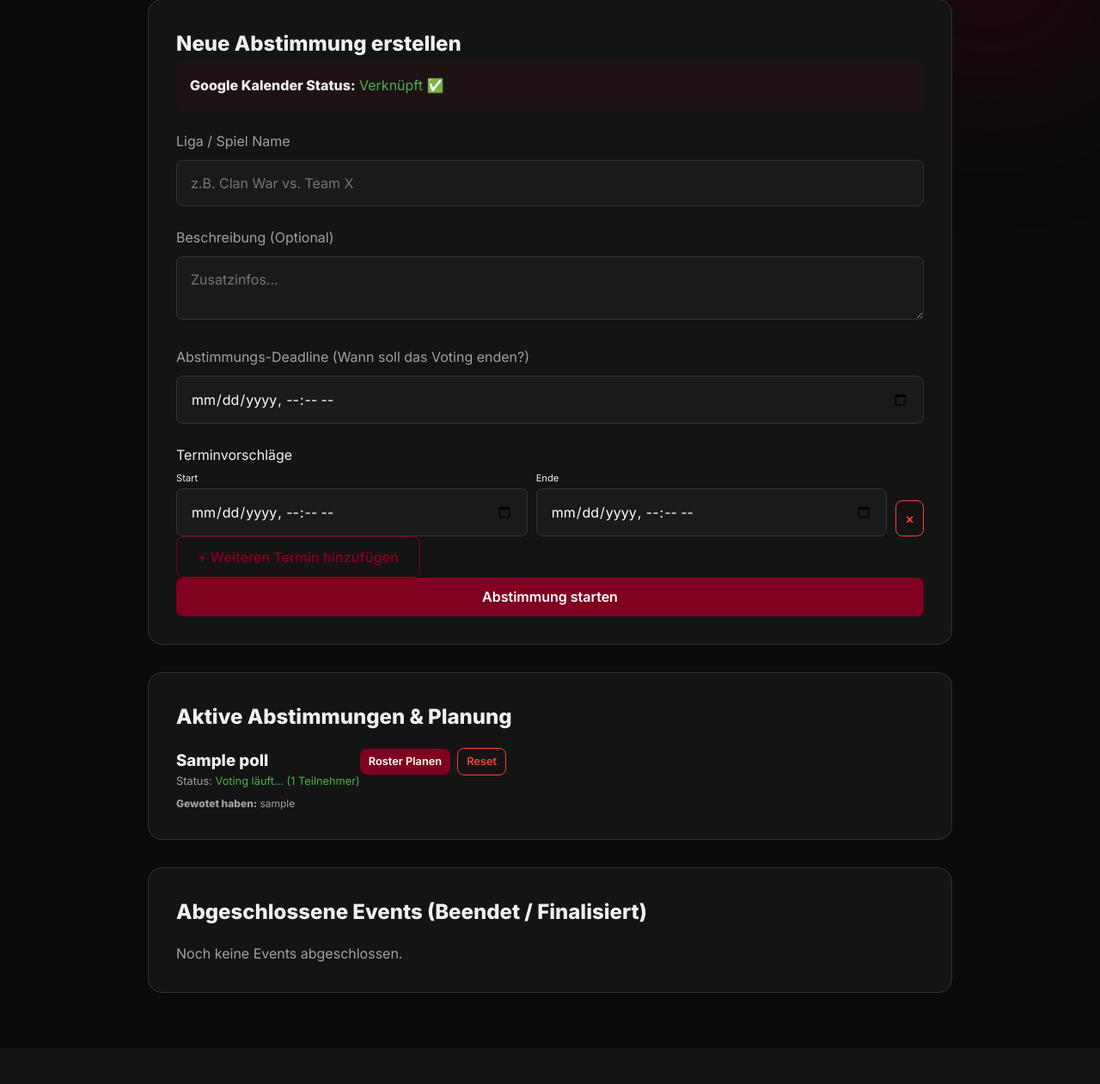
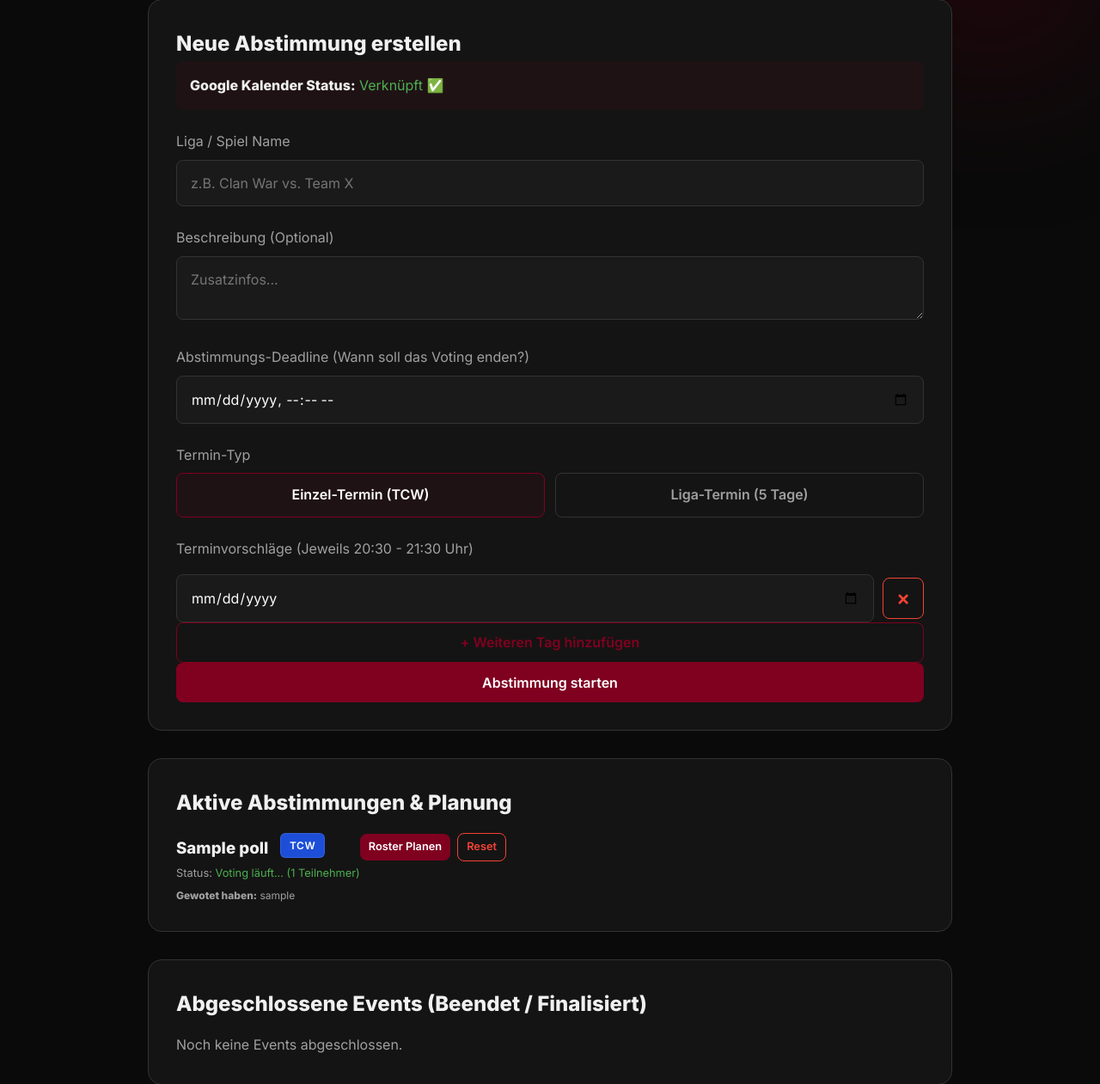
Before and after one commit to kruemmel2704/TerminPlanungDS, a Flask app: page /admin in a window 1280 px wide. Shown: the part 120-1381 px from the top of the page at 86% size. Before the commit the page ends 1275 px from the top, so only its background shows below. Run offline with Flask 3, Linux system fonts and the light colour scheme; a user stored in the database is signed in; tables that the repository leaves empty hold one stand-in row (values such as "Sample post").

Commit message:
feat: split appointment creation into Liga (5 days) and Einzel (TCW)

```diff
--- a/website/models.py
+++ b/website/models.py
@@ -21,6 +21,7 @@ class Poll(db.Model):
     deadline = db.Column(db.DateTime)
     is_active = db.Column(db.Boolean, default=True)
     status = db.Column(db.String(50), default='voting') # voting, pending, finalized
+    poll_type = db.Column(db.String(50), default='single') # single (TCW), liga
     winner_option_id = db.Column(db.Integer, db.ForeignKey('option.id'), nullable=True)
 
     # Roster Fields
--- a/website/routes.py
+++ b/website/routes.py
@@ -4,7 +4,7 @@ from .models import Poll, Option, Vote, User
 from . import db
 from .calendar_utils import create_league_calendar, add_event_to_calendar
 from .whatsapp import wa_client
-from datetime import datetime
+from datetime import datetime, timedelta
 
 routes = Blueprint('routes', __name__)
 
@@ -22,30 +22,49 @@ def admin_dashboard():
         return redirect(url_for('routes.home'))
 
     if request.method == 'POST':
+        poll_type = request.form.get('poll_type', 'single')
         title = request.form.get('title')
         description = request.form.get('description')
         deadline_str = request.form.get('deadline')
-        option_starts = request.form.getlist('option_start')
-        option_ends = request.form.getlist('option_end')
 
-        # Check if at least one option is fully filled
-        valid_options = any(s and e for s, e in zip(option_starts, option_ends))
+        parsed_options = []
 
-        if not title or not deadline_str or not valid_options:
-            flash('Bitte gib einen Titel, eine Deadline und mindestens einen vollständigen Terminvorschlag an!', category='error')
+        if poll_type == 'liga':
+            liga_start_date_str = request.form.get('liga_start_date')
+            if liga_start_date_str:
+                try:
+                    start_date = datetime.strptime(liga_start_date_str, '%Y-%m-%d')
+                    for i in range(5):
+                        day = start_date + timedelta(days=i)
+                        s_dt = day.replace(hour=20, minute=30, second=0, microsecond=0)
+                        e_dt = day.replace(hour=21, minute=30, second=0, microsecond=0)
+                        parsed_options.append((s_dt, e_dt))
+                except ValueError:
+                    pass
+        else: # single / tcw
+            single_dates = request.form.getlist('single_date')
+            for d_str in single_dates:
+                if d_str:
+                    try:
+                        day = datetime.strptime(d_str, '%Y-%m-%d')
+                        s_dt = day.replace(hour=20, minute=30, second=0, microsecond=0)
+                        e_dt = day.replace(hour=21, minute=30, second=0, microsecond=0)
+                        parsed_options.append((s_dt, e_dt))
+                    except ValueError:
+                        pass
+
+        if not title or not deadline_str or not parsed_options:
+            flash('Bitte gib einen Titel, eine Deadline und mindestens einen gültigen Terminvorschlag an!', category='error')
         else:
             try:
                 deadline = datetime.strptime(deadline_str, '%Y-%m-%dT%H:%M')
-                new_poll = Poll(title=title, description=description, deadline=deadline)
+                new_poll = Poll(title=title, description=description, deadline=deadline, poll_type=poll_type)
                 db.session.add(new_poll)
                 db.session.flush()
 
-                for start, end in zip(option_starts, option_ends):
-                    if start and end:
-                        s_dt = datetime.strptime(start, '%Y-%m-%dT%H:%M')
-                        e_dt = datetime.strptime(end, '%Y-%m-%dT%H:%M')
-                        new_opt = Option(poll_id=new_poll.id, start_time=s_dt, end_time=e_dt)
-                        db.session.add(new_opt)
+                for s_dt, e_dt in parsed_options:
+                    new_opt = Option(poll_id=new_poll.id, start_time=s_dt, end_time=e_dt)
+                    db.session.add(new_opt)
 
                 db.session.commit()
 
--- a/website/static/css/style.css
+++ b/website/static/css/style.css
@@ -149,6 +149,7 @@ nav {
 input[type="text"],
 input[type="email"],
 input[type="datetime-local"],
+input[type="date"],
 textarea {
     width: 100%;
     padding: 1rem;
@@ -249,3 +250,59 @@ input:focus, textarea:focus {
 .text-center { text-align: center; }
 .mb-2 { margin-bottom: 2rem; }
 .mt-1 { margin-top: 1rem; }
+
+/* Badges */
+.badge {
+    display: inline-block;
+    padding: 0.25rem 0.6rem;
+    border-radius: 6px;
+    font-size: 0.75rem;
+    font-weight: 600;
+    text-transform: uppercase;
+    letter-spacing: 0.5px;
+    margin-bottom: 0.5rem;
+}
+
+.badge-liga {
+    background-color: var(--primary-color);
+    color: white;
+    border: 1px solid rgba(255, 255, 255, 0.1);
+}
+
+.badge-tcw {
+    background-color: #1d4ed8;
+    color: white;
+    border: 1px solid rgba(255, 255, 255, 0.1);
+}
+
+/* Type Selector */
+.type-selector {
+    display: flex;
+    gap: 0.75rem;
+    margin-bottom: 1.5rem;
+}
+
+.type-btn {
+    flex: 1;
+    text-align: center;
+    padding: 0.75rem 1rem;
+    background: #141414;
+    border: 1px solid var(--border-color);
+    border-radius: 8px;
+    color: var(--text-muted);
+    font-weight: 600;
+    cursor: pointer;
+    transition: all 0.3s;
+    user-select: none;
+}
+
+.type-btn.active {
+    background: var(--glass-bg);
+    border-color: var(--primary-color);
+    color: white;
+}
+
+.type-btn:hover:not(.active) {
+    border-color: var(--primary-color);
+    color: var(--text-color);
+}
--- a/website/templates/admin.html
+++ b/website/templates/admin.html
@@ -29,22 +29,36 @@
                     <input type="datetime-local" id="deadline" name="deadline" value="{{ request.form.get('deadline', '') }}" required>
                 </div>
 
-                <div id="options-container">
-                    <label>Terminvorschläge</label>
-                    <div class="option-entry mb-1" style="display: flex; gap: 10px; align-items: flex-end;">
-                        <div style="flex: 2">
-                            <label style="font-size: 0.7rem;">Start</label>
-                            <input type="datetime-local" name="option_start" required>
-                        </div>
-                        <div style="flex: 2">
-                            <label style="font-size: 0.7rem;">Ende</label>
-                            <input type="datetime-local" name="option_end" required>
-                        </div>
-                        <button type="button" class="btn btn-outline remove-option" style="padding: 10px; color: #f44336; border-color: #f44336;">&times;</button>
+                <input type="hidden" id="poll_type" name="poll_type" value="single">
+                <div class="form-group">
+                    <label>Termin-Typ</label>
+                    <div class="type-selector">
+                        <div class="type-btn active" id="btn-single" onclick="setPollType('single')">Einzel-Termin (TCW)</div>
+                        <div class="type-btn" id="btn-liga" onclick="setPollType('liga')">Liga-Termin (5 Tage)</div>
                     </div>
                 </div>
 
-                <button type="button" id="add-option" class="btn btn-outline mb-1">+ Weiteren Termin hinzufügen</button>
+                <!-- Einzel-Termin (TCW) Sektion -->
+                <div id="section-single" class="type-section">
+                    <label style="margin-bottom: 0.5rem; display: block; color: var(--text-muted);">Terminvorschläge (Jeweils 20:30 - 21:30 Uhr)</label>
+                    <div id="single-options-container" class="mt-1">
+                        <div class="option-entry mb-1" style="display: flex; gap: 10px; align-items: center;">
+                            <div style="flex: 1">
+                                <input type="date" name="single_date" required>
+                            </div>
+                            <button type="button" class="btn btn-outline remove-option" style="padding: 10px; height: 48px; width: 48px; display: flex; align-items: center; justify-content: center; color: #f44336; border-color: #f44336; font-size: 1.5rem;">&times;</button>
+                        </div>
+                    </div>
+                    <button type="button" id="add-single-option" class="btn btn-outline mb-1" style="width: 100%;">+ Weiteren Tag hinzufügen</button>
+                </div>
+
+                <!-- Liga-Termin Sektion -->
+                <div id="section-liga" class="type-section" style="display: none;">
+                    <div class="form-group">
+                        <label for="liga_start_date">Startdatum (Erstellt 5 aufeinanderfolgende Tage jeweils 20:30 - 21:30 Uhr)</label>
+                        <input type="date" id="liga_start_date" name="liga_start_date">
+                    </div>
+                </div>
                 <button type="submit" class="btn btn-primary" style="width: 100%;">Abstimmung starten</button>
             </form>
         </div>
@@ -58,7 +72,14 @@
                 <div class="poll-card">
                     <div style="display: flex; justify-content: space-between; align-items: flex-start;">
                         <div>
-                            <h3>{{ poll.title }}</h3>
+                            <h3>
+                                {{ poll.title }}
+                                {% if poll.poll_type == 'liga' %}
+                                    <span class="badge badge-liga" style="margin-left: 10px; vertical-align: middle;">Liga</span>
+                                {% else %}
+                                    <span class="badge badge-tcw" style="margin-left: 10px; vertical-align: middle;">TCW</span>
+                                {% endif %}
+                            </h3>
                             <p style="font-size: 0.8rem; color: var(--text-muted); margin-bottom: 5px;">
                                 Status: <span style="color: #4caf50;">Voting läuft... ({{ poll.unique_voter_count }} Teilnehmer)</span>
                             </p>
@@ -95,7 +116,14 @@
                 <div class="poll-card" style="border-left: 4px solid {% if poll.status == 'pending' %}#ff9800{% else %}var(--primary){% endif %};">
                     <div style="display: flex; justify-content: space-between; align-items: flex-start;">
                         <div>
-                            <h3>{{ poll.title }}</h3>
+                            <h3>
+                                {{ poll.title }}
+                                {% if poll.poll_type == 'liga' %}
+                                    <span class="badge badge-liga" style="margin-left: 10px; vertical-align: middle;">Liga</span>
+                                {% else %}
+                                    <span class="badge badge-tcw" style="margin-left: 10px; vertical-align: middle;">TCW</span>
+                                {% endif %}
+                            </h3>
                             {% if poll.status == 'pending' %}
                                 <p style="font-size: 0.8rem; color: #ff9800; margin-top: 5px;">Zwischenschritt: Wartet auf Roster & Termin</p>
                             {% else %}
@@ -121,18 +149,57 @@
 </div>
 
 <script>
-    document.getElementById('add-option').addEventListener('click', () => {
-        const container = document.getElementById('options-container');
-        const newEntry = container.children[1].cloneNode(true);
-        newEntry.querySelectorAll('input').forEach(input => input.value = '');
-        container.appendChild(newEntry);
+    function setPollType(type) {
+        document.getElementById('poll_type').value = type;
+
+        const btnSingle = document.getElementById('btn-single');
+        const btnLiga = document.getElementById('btn-liga');
+        const secSingle = document.getElementById('section-single');
+        const secLiga = document.getElementById('section-liga');
+
+        const singleInputs = secSingle.querySelectorAll('input[name="single_date"]');
+        const ligaInput = document.getElementById('liga_start_date');
+
+        if (type === 'liga') {
+            btnLiga.classList.add('active');
+            btnSingle.classList.remove('active');
+            secLiga.style.display = 'block';
+            secSingle.style.display = 'none';
+
+            ligaInput.required = true;
+            singleInputs.forEach(i => i.required = false);
+        } else {
+            btnSingle.classList.add('active');
+            btnLiga.classList.remove('active');
+            secSingle.style.display = 'block';
+            secLiga.style.display = 'none';
+
+            ligaInput.required = false;
+            singleInputs.forEach(i => i.required = true);
+        }
+    }
+
+    document.getElementById('add-single-option').addEventListener('click', () => {
+        const container = document.getElementById('single-options-container');
+        const entries = container.querySelectorAll('.option-entry');
+        if (entries.length > 0) {
+            const newEntry = entries[0].cloneNode(true);
+            const input = newEntry.querySelector('input');
+            input.value = '';
+            const isLigaActive = document.getElementById('poll_type').value === 'liga';
+            input.required = !isLigaActive;
+            container.appendChild(newEntry);
+        }
     });
 
     document.addEventListener('click', (e) => {
-        if (e.target.classList.contains('remove-option')) {
-            const entries = document.querySelectorAll('.option-entry');
+        if (e.target.classList.contains('remove-option') || e.target.closest('.remove-option')) {
+            const button = e.target.classList.contains('remove-option') ? e.target : e.target.closest('.remove-option');
+            const entries = document.querySelectorAll('#single-options-container .option-entry');
             if (entries.length > 1) {
-                e.target.closest('.option-entry').remove();
+                button.closest('.option-entry').remove();
+            } else {
+                alert('Mindestens ein Termin wird benötigt.');
             }
         }
     });
```
Also changed, not shown: migrate_db.py (+13 -0 lines), website/templates/home.html (+8 -1 lines).
